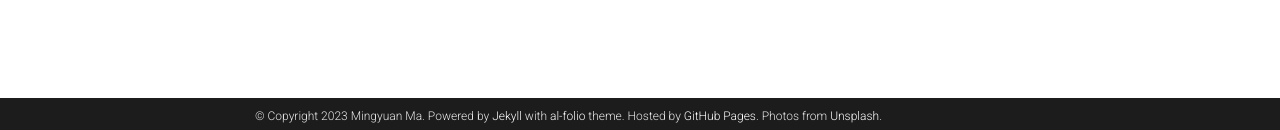
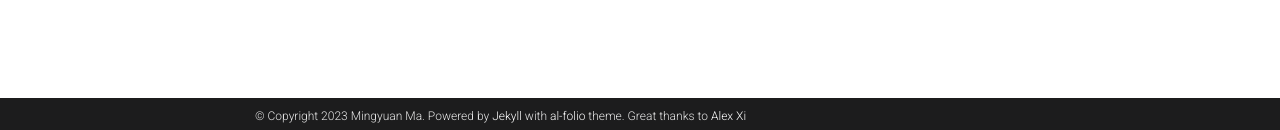
Before and after one commit to AlexXi19/mingyuanma, a Jekyll site: the page built from _pages/teaching.md, in a window 1280 px wide. Shown: the part 767-897 px from the top of the page. Built offline with Jekyll 4.4.1, drawn with Linux system fonts in a browser that asks for light colours; full-size pictures stand in for the smaller copies a plugin makes; comment, search, counter and statistics services are not loaded; a style sheet for code colours, icons or effects is not loaded.

Commit message:
fix: arm64

```diff
--- a/_config.yml
+++ b/_config.yml
@@ -11,8 +11,7 @@ description: > # the ">" symbol means to ignore newlines until "footer_text:"
   A simple, whitespace theme for academics. Based on [*folio](https://github.com/bogoli/-folio) design.
 footer_text: >
   Powered by <a href="https://jekyllrb.com/" target="_blank">Jekyll</a> with <a href="https://github.com/alshedivat/al-folio">al-folio</a> theme.
-  Hosted by <a href="https://pages.github.com/" target="_blank">GitHub Pages</a>.
-  Photos from <a href="https://unsplash.com" target="_blank">Unsplash</a>.
+  Great thanks to <a href="https://www.alexhxi.com" target="_blank">Alex Xi</a>
 keywords: jekyll, jekyll-theme, academic-website, portfolio-website  # add your own keywords or leave empty
 
 lang: en # the language of your site (for example: en, fr, cn, ru, etc.)
```
